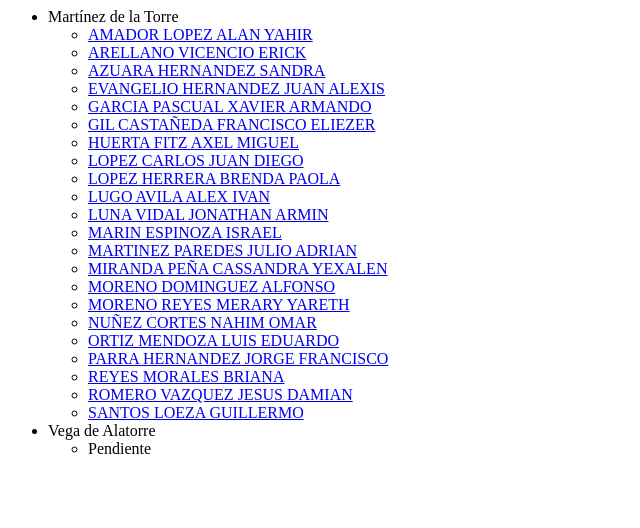
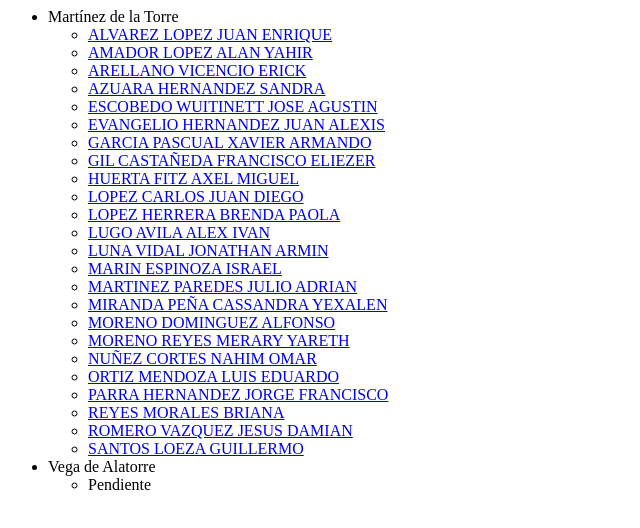
Before and after one commit to joselameiras/programacion2022, a plain HTML site: page index.html in a window 1280 px wide. Shown: the whole page, without its empty margins (0-640 px from the left). Drawn offline with Linux system fonts and the light colour scheme.

Commit message:
Update index.html

```diff
--- a/index.html
+++ b/index.html
@@ -7,9 +7,11 @@
     <ul>
       <li> Martínez de  la Torre
         <ul>
-          <li><a href="	https://alanlopez232.github.io/programacion2022/holamundo.html	" target="_blank" >	AMADOR LOPEZ ALAN YAHIR	</a></li>
+          <li><a href="	https://enriques10.github.io/Programacion2022/holamundo.html" target="_blank" >	ALVAREZ LOPEZ JUAN ENRIQUE	</a></li>
+             <li><a href="	https://alanlopez232.github.io/programacion2022/holamundo.html	" target="_blank" >	AMADOR LOPEZ ALAN YAHIR	</a></li>
 <li><a href="	https://elbichosiiiiuuuuuu.github.io/ErickArevicencio/hola%20mundo.html	" target="_blank" >	ARELLANO VICENCIO ERICK	</a></li>
 <li><a href="	https://azuarahdez24.github.io/Programacion_2022/helloworld.html	" target="_blank" >	AZUARA HERNANDEZ SANDRA	</a></li>
+<li><a href="	https://koroguti.github.io/Programacion2022/HolaMundo.html" target="_blank" >	ESCOBEDO WUITINETT JOSE AGUSTIN</a></li>
 <li><a href="	https://juanalex04.github.io/Programacion2022/holamundo.html	" target="_blank" >	EVANGELIO HERNANDEZ JUAN ALEXIS	</a></li>
 <li><a href="	https://xavier845.github.io/Primera-pagina/Holamundo.Html	" target="_blank" >	GARCIA PASCUAL XAVIER ARMANDO	</a></li>
 <li><a href="	https://the-bicho.github.io/Programacion/HolaMundo.html	" target="_blank" >	GIL CASTAÑEDA FRANCISCO ELIEZER	</a></li>
```
